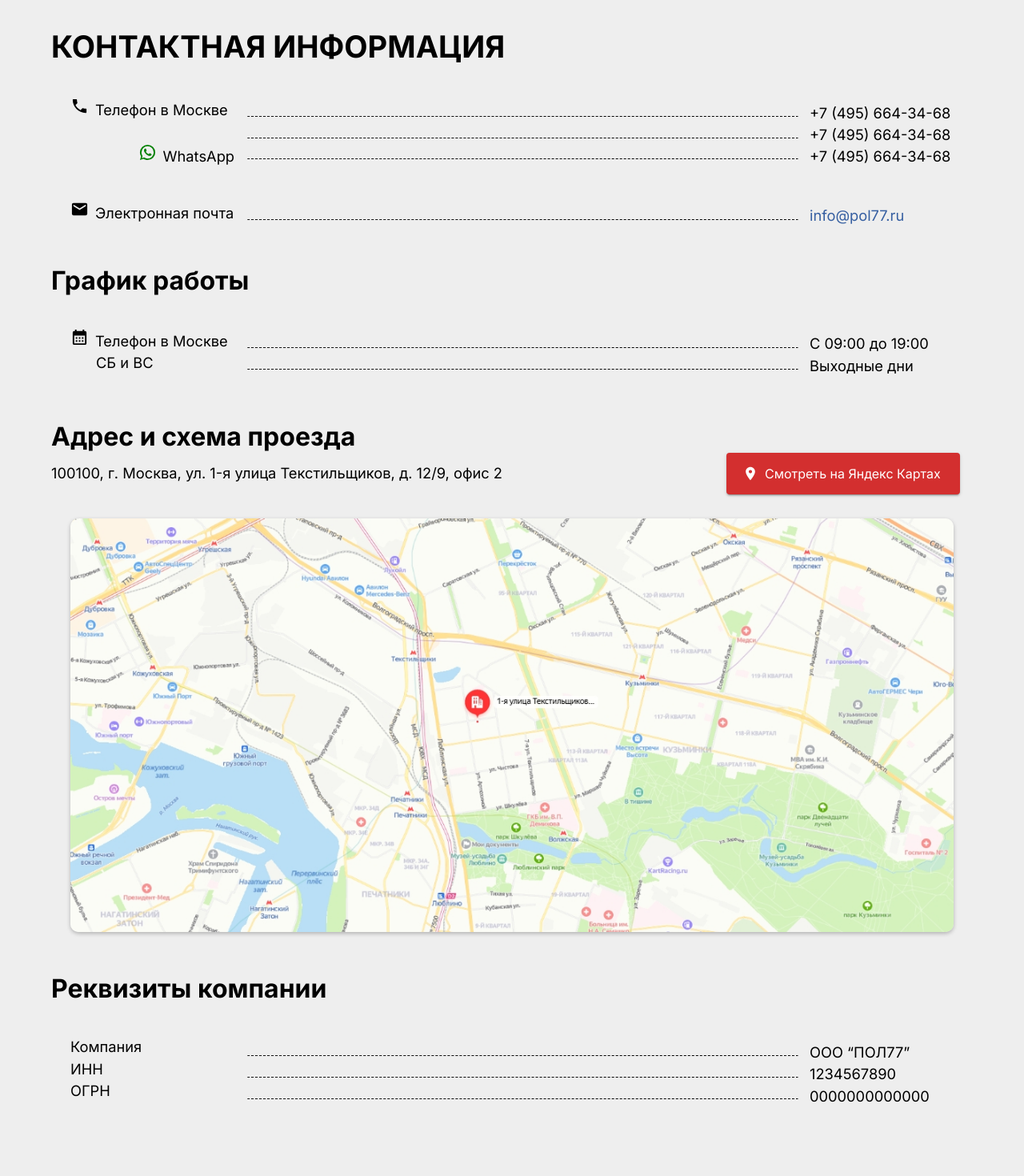
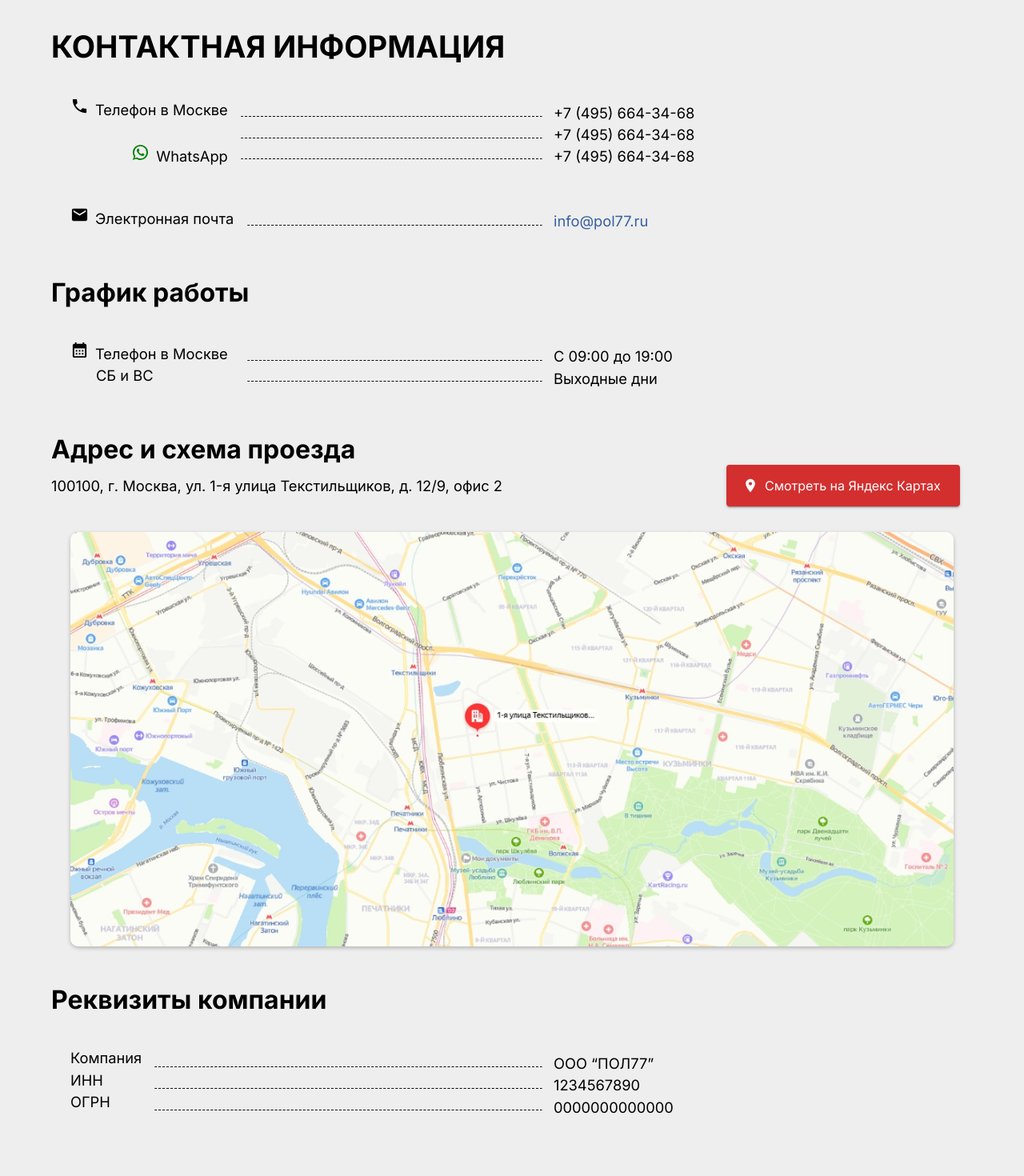
Before and after one commit to ntleek1/prompol77, a Next.js app: page / in a window 1280 px wide. Shown: the part 8720-10190 px from the top of the page at 80% size. Built offline with nearby package versions, Linux system fonts and the light colour scheme.

Commit message:
Add changes Contacts component

```diff
--- a/components/Contacts/Contacts.tsx
+++ b/components/Contacts/Contacts.tsx
@@ -1,5 +1,12 @@
 import React from "react";
-import { Box, Container, Typography, Button } from "@mui/material";
+import {
+  Box,
+  Container,
+  Typography,
+  Button,
+  Card,
+  CardMedia,
+} from "@mui/material";
 import PhoneIcon from "@mui/icons-material/Phone";
 import WhatsAppIcon from "@mui/icons-material/WhatsApp";
 import EmailIcon from "@mui/icons-material/Email";
@@ -9,7 +16,17 @@ import AccountTreeIcon from "@mui/icons-material/AccountTree";
 import useContactsStyles from "./styles";
 
 const Contacts = () => {
-  const { ContactsCSS, ContactsHeaderCSS } = useContactsStyles();
+  const {
+    ContactsCSS,
+    ContactsHeaderCSS,
+    ContactsBoxCSS,
+    ContactsIconCSS,
+    ContactsAccountTreeIconCSS,
+    ContactsWatsAppCSS,
+    ContactsLineBoxCSS,
+    ContactsLineCSS,
+    ContactsDataCSS,
+  } = useContactsStyles();
 
   return (
     <Box id="about" sx={ContactsCSS}>
@@ -20,66 +37,25 @@ const Contacts = () => {
 
         <Container>
           <Box display="flex">
-            <Box sx={{ width: 205, display: "flex", flexDirection: "column" }}>
+            <Box sx={{ ContactsBoxCSS }}>
               <Typography>
-                <PhoneIcon sx={{ marginRight: 1, fontSize: 23 }} />
+                <PhoneIcon sx={ContactsIconCSS} />
                 Телефон в Москве
               </Typography>
               <Typography>
                 <br />
               </Typography>
               <Typography align="right">
-                <WhatsAppIcon
-                  sx={{ marginRight: 1, fontSize: 23, color: "green" }}
-                />
+                <WhatsAppIcon sx={ContactsWatsAppCSS} />
                 WhatsApp
               </Typography>
             </Box>
-            <Box
-              sx={{
-                flexGrow: 1,
-                display: "flex",
-                flexDirection: "column",
-                marginLeft: 2,
-                marginRight: 2,
-                marginTop: 2,
-              }}
-            >
-              <Box
-                component="hr"
-                sx={{
-                  width: "100%",
-                  borderTop: "1px dashed #000",
-                  borderBottom: 0,
-                  marginBottom: 2.2,
-                }}
-              />
-              <Box
-                component="hr"
-                sx={{
-                  width: "100%",
-                  borderTop: "1px dashed #000",
-                  borderBottom: 0,
-                  marginBottom: 2.2,
-                }}
-              />
-              <Box
-                component="hr"
-                sx={{
-                  width: "100%",
-                  borderTop: "1px dashed #000",
-                  borderBottom: 0,
-                }}
-              />
+            <Box sx={ContactsLineBoxCSS}>
+              <Box component="hr" sx={ContactsLineCSS} />
+              <Box component="hr" sx={ContactsLineCSS} />
+              <Box component="hr" sx={ContactsLineCSS} />
             </Box>
-            <Box
-              sx={{
-                width: 180,
-                display: "flex",
-                flexDirection: "column",
-                marginTop: 0.8,
-              }}
-            >
+            <Box sx={ContactsDataCSS}>
               <Typography>+7 (495) 664-34-68</Typography>
               <Typography>+7 (495) 664-34-68</Typography>
               <Typography>+7 (495) 664-34-68</Typography>
@@ -91,31 +67,18 @@ const Contacts = () => {
           <Box display="flex" sx={{ marginTop: 5 }}>
             <Box sx={{ width: 205 }}>
               <Typography>
-                <EmailIcon sx={{ marginRight: 1, fontSize: 23 }} />
+                <EmailIcon sx={ContactsIconCSS} />
                 Электронная почта
               </Typography>
             </Box>
-            <Box
-              sx={{
-                flexGrow: 1,
-                marginLeft: 2,
-                marginRight: 2,
-                marginTop: 2,
-              }}
-            >
-              <Box
-                component="hr"
-                sx={{
-                  width: "100%",
-                  borderTop: "1px dashed #000",
-                  borderBottom: 0,
-                }}
-              />
+            <Box sx={ContactsLineBoxCSS}>
+              <Box component="hr" sx={ContactsLineCSS} />
             </Box>
             <Box
               sx={{
                 width: 180,
                 marginTop: 0.8,
+                marginRight: 40,
               }}
             >
               <Typography>
@@ -136,51 +99,19 @@ const Contacts = () => {
 
         <Container>
           <Box display="flex" sx={{ marginTop: 5 }}>
-            <Box sx={{ width: 205, display: "flex", flexDirection: "column" }}>
+            <Box sx={ContactsBoxCSS}>
               <Typography>
-                <CalendarMonthIcon sx={{ marginRight: 1, fontSize: 23 }} />
+                <CalendarMonthIcon sx={ContactsIconCSS} />
                 Телефон в Москве
               </Typography>
 
               <Typography marginLeft={4}>СБ и ВС</Typography>
             </Box>
-            <Box
-              sx={{
-                flexGrow: 1,
-                display: "flex",
-                flexDirection: "column",
-                marginLeft: 2,
-                marginRight: 2,
-                marginTop: 2,
-              }}
-            >
-              <Box
-                component="hr"
-                sx={{
-                  width: "100%",
-                  borderTop: "1px dashed #000",
-                  borderBottom: 0,
-                  marginBottom: 2.2,
-                }}
-              />
-              <Box
-                component="hr"
-                sx={{
-                  width: "100%",
-                  borderTop: "1px dashed #000",
-                  borderBottom: 0,
-                  marginBottom: 2.2,
-                }}
-              />
+            <Box sx={ContactsLineBoxCSS}>
+              <Box component="hr" sx={ContactsLineCSS} />
+              <Box component="hr" sx={ContactsLineCSS} />
             </Box>
-            <Box
-              sx={{
-                width: 180,
-                display: "flex",
-                flexDirection: "column",
-                marginTop: 0.8,
-              }}
-            >
+            <Box sx={ContactsDataCSS}>
               <Typography>С 09:00 до 19:00</Typography>
               <Typography>Выходные дни</Typography>
             </Box>
@@ -206,17 +137,24 @@ const Contacts = () => {
         </Box>
 
         <Container>
-          <img
-            src="/map.jpg"
-            style={{
-              width: "100%",
-              height: "auto",
-              borderRadius: "10px",
-              boxShadow: "0px 2px 5px rgba(0, 0, 0, 0.25)",
-              marginTop: 30,
-            }}
-            alt="Карта"
-          />
+          <Box sx={{ mt: 4 }}>
+            <Card
+              sx={{
+                borderRadius: "10px",
+                boxShadow: "0px 2px 5px rgba(0, 0, 0, 0.25)",
+              }}
+            >
+              <CardMedia
+                component="img"
+                image="/map.jpg"
+                alt="Карта"
+                sx={{
+                  width: "100%",
+                  height: "auto",
+                }}
+              />
+            </Card>
+          </Box>
         </Container>
 
         <Typography variant="h2" marginTop={6}>
@@ -225,56 +163,17 @@ const Contacts = () => {
 
         <Container>
           <Box display="flex" sx={{ marginTop: 5 }}>
-            <Box sx={{ width: 205, display: "flex", flexDirection: "column" }}>
+            <Box sx={{ ContactsBoxCSS }}>
               <Typography>Компания</Typography>
               <Typography>ИНН</Typography>
               <Typography>ОГРН</Typography>
             </Box>
-            <Box
-              sx={{
-                flexGrow: 1,
-                display: "flex",
-                flexDirection: "column",
-                marginLeft: 2,
-                marginRight: 2,
-                marginTop: 2,
-              }}
-            >
-              <Box
-                component="hr"
-                sx={{
-                  width: "100%",
-                  borderTop: "1px dashed #000",
-                  borderBottom: 0,
-                  marginBottom: 2.2,
-                }}
-              />
-              <Box
-                component="hr"
-                sx={{
-                  width: "100%",
-                  borderTop: "1px dashed #000",
-                  borderBottom: 0,
-                  marginBottom: 2.2,
-                }}
-              />
-              <Box
-                component="hr"
-                sx={{
-                  width: "100%",
-                  borderTop: "1px dashed #000",
-                  borderBottom: 0,
-                }}
-              />
+            <Box sx={ContactsLineBoxCSS}>
+              <Box component="hr" sx={ContactsLineCSS} />
+              <Box component="hr" sx={ContactsLineCSS} />
+              <Box component="hr" sx={ContactsLineCSS} />
             </Box>
-            <Box
-              sx={{
-                width: 180,
-                display: "flex",
-                flexDirection: "column",
-                marginTop: 0.8,
-              }}
-            >
+            <Box sx={ContactsDataCSS}>
               <Typography>ООО “ПОЛ77”</Typography>
               <Typography>1234567890</Typography>
               <Typography>0000000000000</Typography>
@@ -295,9 +194,7 @@ const Contacts = () => {
               ml="auto"
               sx={{ textDecoration: "underline", color: "#244D94" }}
             >
-              <AccountTreeIcon
-                sx={{ marginRight: 2, fontSize: 27, color: "#244D94" }}
-              />
+              <AccountTreeIcon sx={ContactsAccountTreeIconCSS} />
               Карта сайта
             </Typography>
           </Box>
--- a/components/Contacts/styles.ts
+++ b/components/Contacts/styles.ts
@@ -10,21 +10,73 @@ function useContactsStyles() {
   };
 
 
-  const ContactsHeaderCSS = {
+  const ContactsHeaderCSS: SxProps = {
     fontSize: 38,
     color: "black",
     textTransform: "uppercase",
+    textAlign: "left",
+    top: 226,
+    marginBottom: 5
+  };
 
-    textAlign: "left",
-    top: 226, // Расстояние от верхнего края контейнера
+  const ContactsBoxCSS: SxProps = {
+    width: 205,
+    display: "flex",
+    flexDirection: "column"
+  };
 
-    marginBottom: 5
+  const ContactsIconCSS: SxProps = {
+    marginRight: 1,
+    fontSize: 23
+  };
+
+  const ContactsWatsAppCSS: SxProps = {
+    marginRight: 1,
+    fontSize: 23,
+    color: "green"
+  };
+
+  const ContactsAccountTreeIconCSS: SxProps = {
+    marginRight: 2,
+    fontSize: 27,
+    color: "#244D94"
+  };
+
+  const ContactsLineBoxCSS: SxProps = {
+    width: 100,
+    flexGrow: 1,
+    display: "flex",
+    flexDirection: "column",
+    marginLeft: 2,
+    marginRight: 2,
+    marginTop: 2,
+  };
+
+  const ContactsLineCSS: SxProps = {
+    width: "100%",
+    borderTop: "1px dashed #000",
+    borderBottom: 0,
+    marginBottom: 2.2,
+  };
+
+  const ContactsDataCSS: SxProps = {
+    width: 180,
+    display: "flex",
+    flexDirection: "column",
+    marginTop: 0.8,
+    marginRight: 40
   };
 
   return {
     ContactsCSS,
-
-    ContactsHeaderCSS
+    ContactsBoxCSS,
+    ContactsHeaderCSS,
+    ContactsIconCSS,
+    ContactsAccountTreeIconCSS,
+    ContactsWatsAppCSS,
+    ContactsLineBoxCSS,
+    ContactsLineCSS,
+    ContactsDataCSS
   };
 }
 
```
